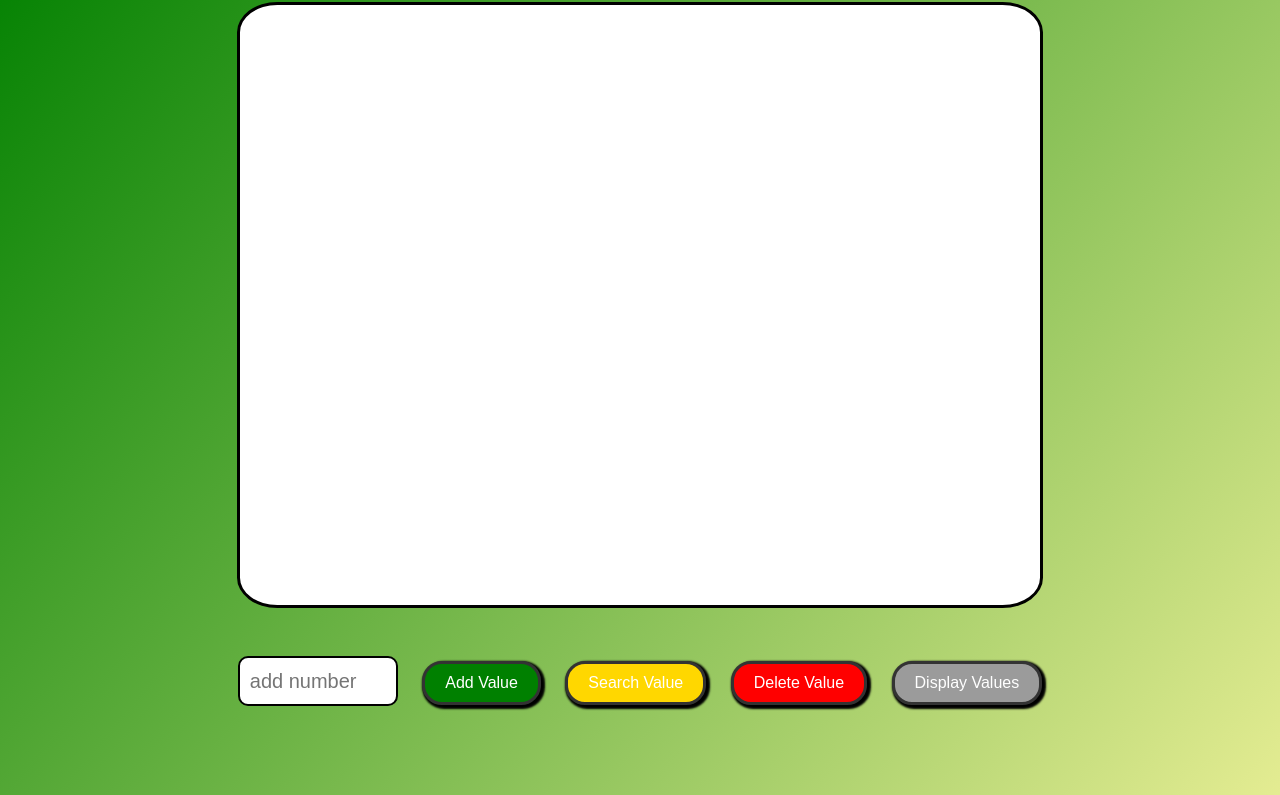
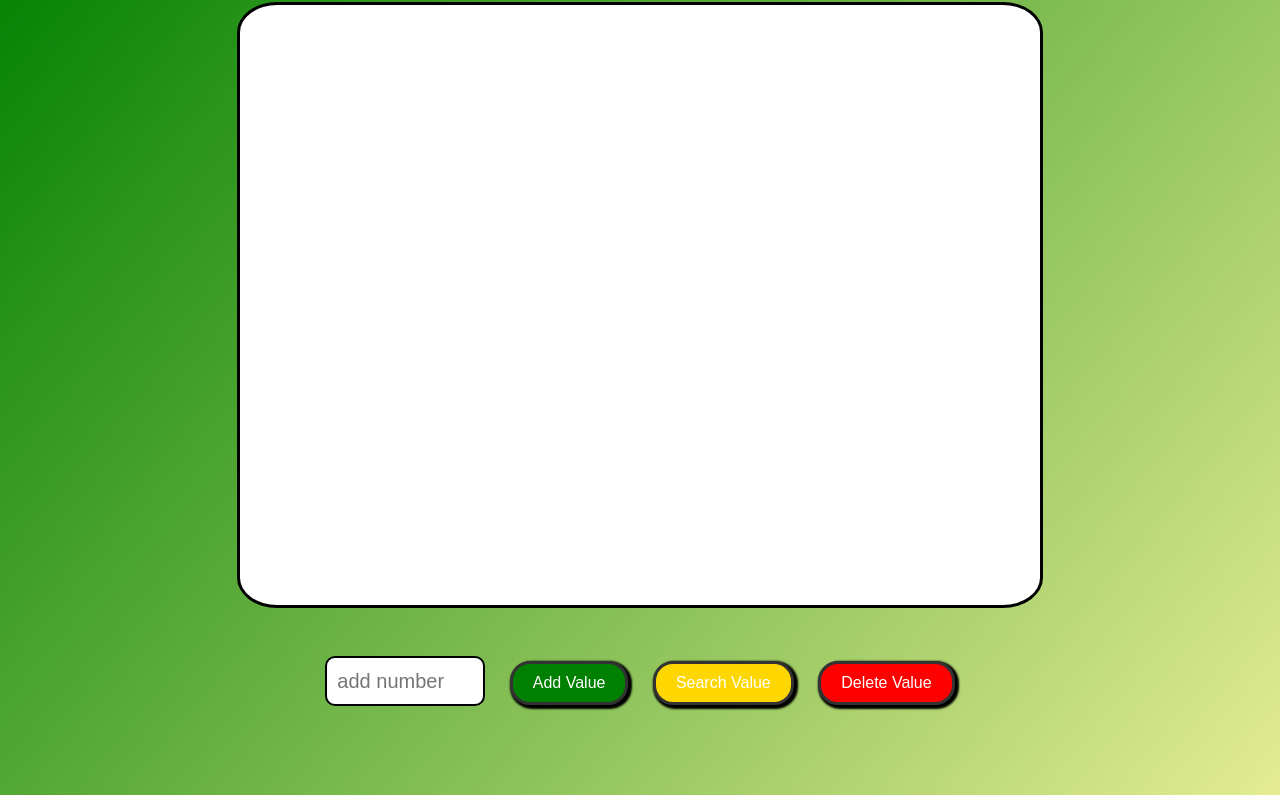
Before and after one commit to 3boudi/AVL-BST, a plain HTML site: page index.html in a window 1280 px wide. Shown: the part 75-870 px from the top of the page. Drawn offline with Linux system fonts and the light colour scheme.

Commit message:
display rj3t comment hhh

```diff
--- a/index.html
+++ b/index.html
@@ -19,7 +19,7 @@
   <button class="Add" onclick="addValue()">Add Value</button>
   <button class="search" onclick="searchValue()">Search Value</button>
   <button class="delete" onclick="deleteValue()">Delete Value</button>
-  <button class="display">Display Values</button>
+ <!-- <button class="display">Display Values</button>-->
 
   <script src="avl.js"></script>
 
```
